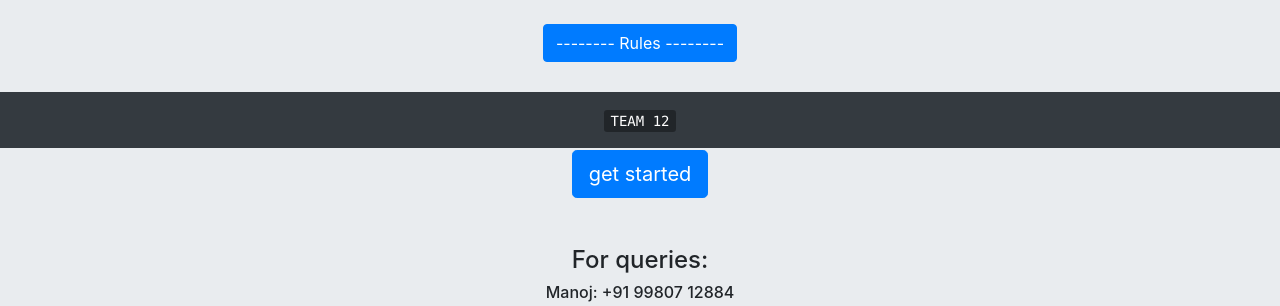
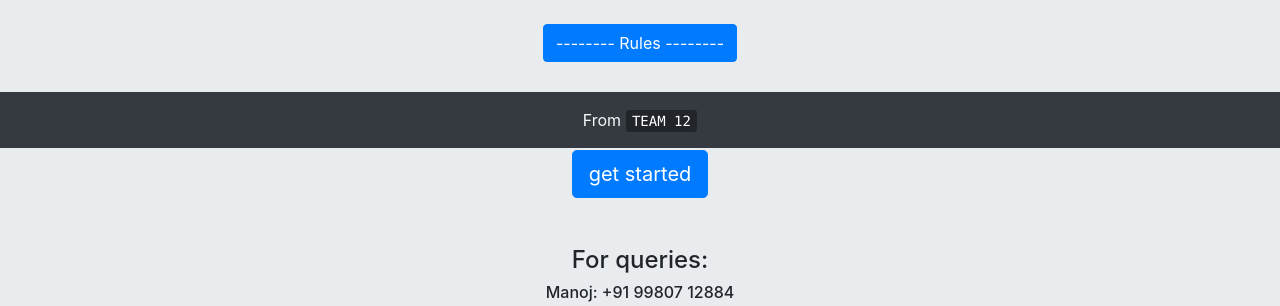
Before and after one commit to EagleCoder404/epsilon, a PHP site: page / in a window 1280 px wide. Shown: the part 652-958 px from the top of the page. Run offline with PHP 8.4, Linux system fonts and the light colour scheme.

Commit message:
from team12

```diff
--- a/index.php
+++ b/index.php
@@ -167,10 +167,7 @@
 
     <br><br>
  <div class="container-fluid text-center bg-dark fixed-bottom text-light p-3">
-
-
-
-
+   From
 
         <kbd> TEAM 12</kbd>
 
```
